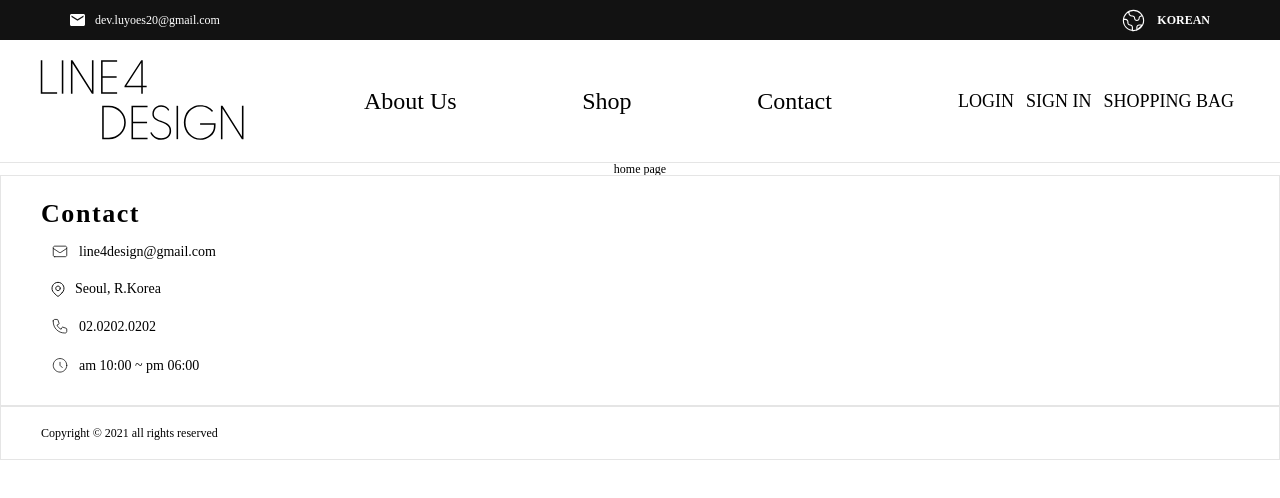
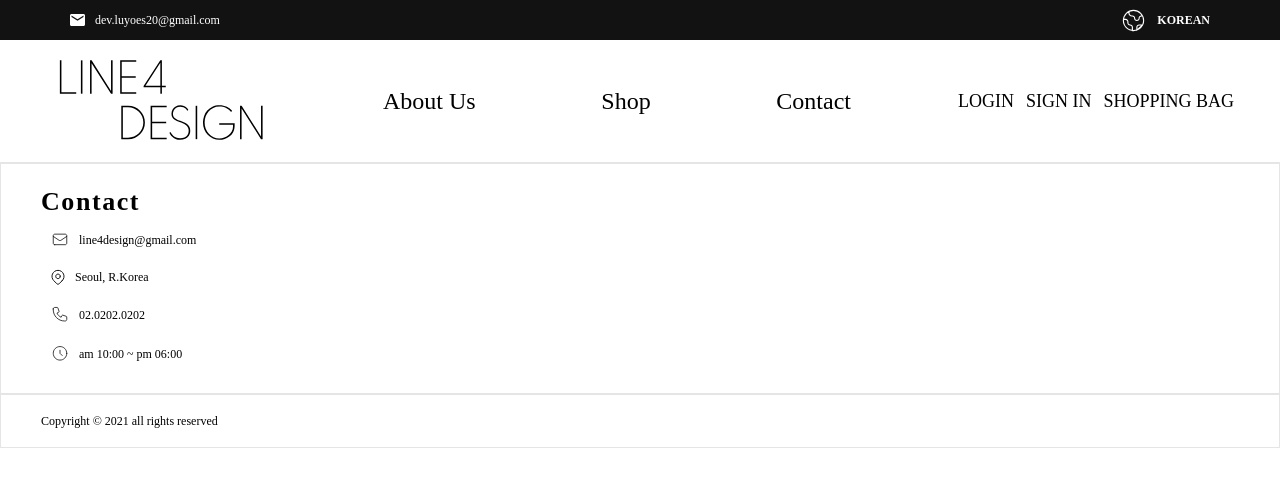
Before and after one commit to im-not-developer/reat-postcss-temp, a React (Create React App) app in the folder line4design-fe/: page / in a window 1280 px wide. Shown: the top 498 px of the page. Built offline with nearby package versions, Linux system fonts and the light colour scheme; a web font is replaced by a local one.

Commit message:
Update index.css, LineMailIcon.tsx, and 6 more files...

```diff
--- a/line4design-fe/src/assets/css/index.css
+++ b/line4design-fe/src/assets/css/index.css
@@ -184,7 +184,7 @@ dark-mode {
     width: 100%;
     max-width: var(--page-max-width);
     height: 40px;
-    padding: 20px 70px;
+    padding: 5px 70px;
     /* __language end */
   }
 .topbar_pg__container__contact {
--- a/line4design-fe/src/assets/imgs/components/LineMailIcon.tsx
+++ b/line4design-fe/src/assets/imgs/components/LineMailIcon.tsx
@@ -3,8 +3,8 @@ import React, {FC} from 'react';
 export const LineMailIcon: FC = () => {
   return (
     <svg
-      width="18"
-      height="19"
+      width="18px"
+      height="19px"
       viewBox="0 0 18 19"
       fill="none"
       xmlns="http://www.w3.org/2000/svg">
--- a/line4design-fe/src/assets/imgs/components/UserIcon.tsx
+++ b/line4design-fe/src/assets/imgs/components/UserIcon.tsx
@@ -7,7 +7,7 @@ interface UserIconIconType {
 }
 export const UserIcon: FC<UserIconIconType> = ({
   stockColor = '#121212',
-  width = '24',
+  width = '24px',
   height = '24px',
 }) => {
   return (
--- a/line4design-fe/src/components/common/Footer.tsx
+++ b/line4design-fe/src/components/common/Footer.tsx
@@ -25,25 +25,25 @@ const Footer: FC = () => {
           <div className="footer__container__body">
             <div className="footer__container__body__section">
               <LineMailIcon />
-              <div className="footer__container__body__section--text body_text">
+              <div className="footer__container__body__section--text">
                 line4design@gmail.com
               </div>
             </div>
             <div className="footer__container__body__section">
               <LocationMarkerIcon />
-              <div className="footer__container__body__section--text body_text">
+              <div className="footer__container__body__section--text">
                 Seoul, R.Korea
               </div>
             </div>
             <div className="footer__container__body__section">
               <PhoneIcon />
-              <div className="footer__container__body__section--text body_text">
+              <div className="footer__container__body__section--text">
                 02.0202.0202
               </div>
             </div>
             <div className="footer__container__body__section">
               <ClockIcon />
-              <div className="footer__container__body__section--text body_text">
+              <div className="footer__container__body__section--text">
                 am 10:00 ~ pm 06:00
               </div>
             </div>
--- a/line4design-fe/src/components/common/Header.tsx
+++ b/line4design-fe/src/components/common/Header.tsx
@@ -12,7 +12,7 @@ const Header: FC = () => {
     <div className="header">
       <div className="header__container">
         <div className="header__container__left">
-          <Line4DesignLogo width="auto" height="80px" />
+          <Line4DesignLogo height="80px" />
         </div>
         <div className="header__container__center">
           <ul className="header__container__center__menus">
--- a/line4design-fe/src/pages/HomePage.tsx
+++ b/line4design-fe/src/pages/HomePage.tsx
@@ -2,7 +2,7 @@ import React, {FC} from 'react';
 
 const HomePage: FC = () => (
   <div className="home_pg">
-    <div>home page</div>
+    <div className="home_pg__container"></div>
   </div>
 );
 
--- a/line4design-fe/src/styles/components/common/TopBar.pcss
+++ b/line4design-fe/src/styles/components/common/TopBar.pcss
@@ -12,7 +12,7 @@
     width: 100%;
     max-width: var(--page-max-width);
     height: 40px;
-    padding: 20px 70px;
+    padding: 5px 70px;
 
     &__contact {
       display: flex;
```
Also changed, not shown: line4design-fe/src/components/ImageSlider.tsx (added).
